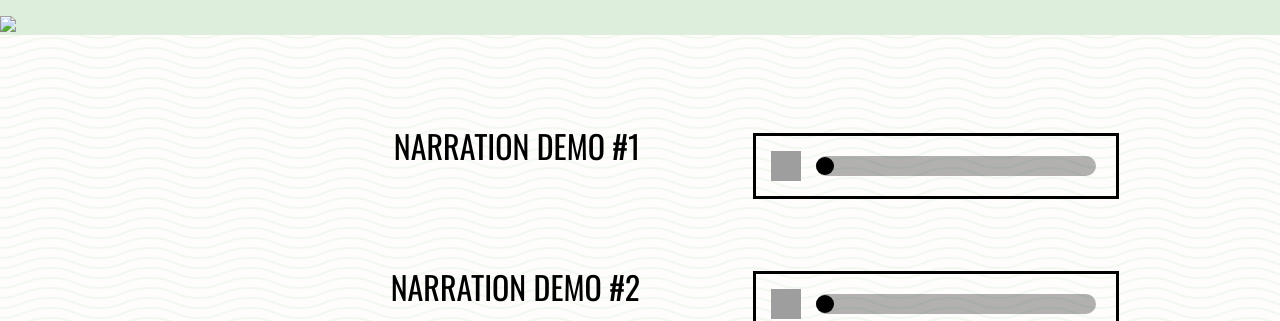
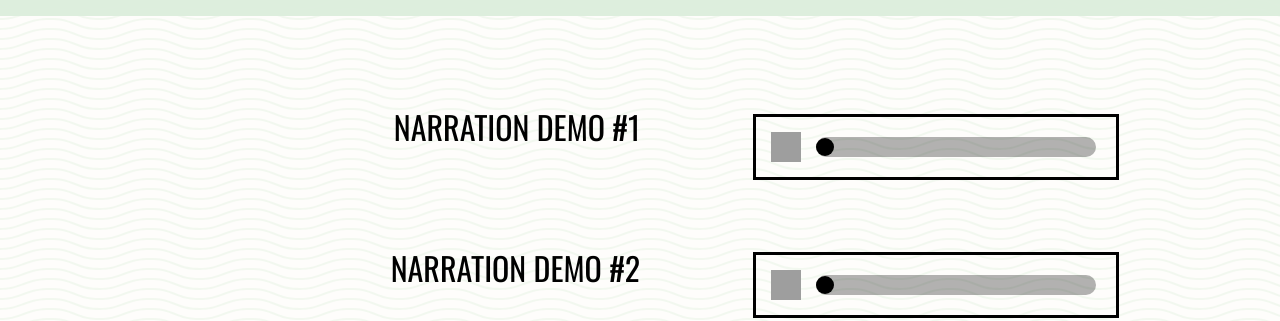
Before and after one commit to bummings/amitylight, a website: page index.html in a window 1280 px wide. Shown: the part 779-1100 px from the top of the page. Drawn offline with nearby package versions, Linux system fonts and the light colour scheme; grey boxes are pictures that could not be loaded.

Commit message:
whoops, removes sami image

```diff
--- a/index.html
+++ b/index.html
@@ -114,7 +114,6 @@
       </div>
 
       <div class="content">
-        <img src="../../sami.png" class='sami'>
         <div class="demos">
           <div class="demos__titles">
             <div class="demos__titles--1">
```
